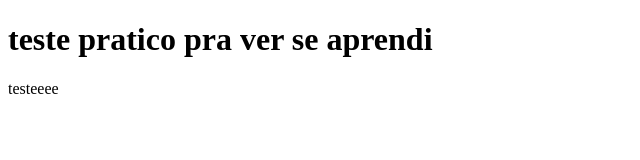
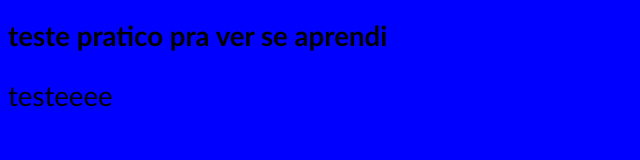
Before and after one commit to victorsilvati/teste-pratico, a plain HTML site: page index.html in a window 1280 px wide. Shown: the whole page, without its empty margins (0-640 px from the left). Drawn offline with Linux system fonts and the light colour scheme.

Commit message:
Update index.html

```diff
--- a/index.html
+++ b/index.html
@@ -4,6 +4,7 @@
     <meta charset="UTF-8">
     <meta name="viewport" content="width=device-width, initial-scale=1.0">
     <title>Teste</title>
+    <link rel="stylesheet" href="estiloss/style.css">
 </head>
 <body>
     <h1>teste pratico pra ver se aprendi</h1>
```
